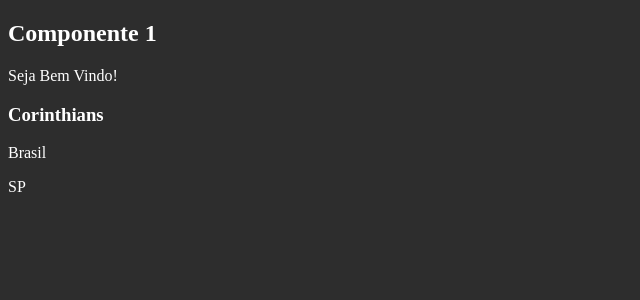
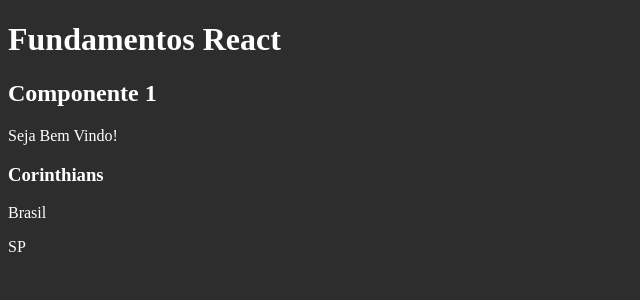
Before and after one commit to Ale-Neves/Curso-React-Redux-Fundamentos, a React (Create React App) app in the folder fundamentos-react/: page / in a window 1280 px wide. Shown: the top 300 px of the page, without its empty margins (0-640 px from the left). Built offline with nearby package versions, Linux system fonts and the light colour scheme.

Commit message:
Criando Componente App.

```diff
--- /dev/null
+++ b/fundamentos-react/src/App.jsx
@@ -0,0 +1,13 @@
+import React from 'react';
+import Primeiro from './components/basicos/Primeiro'
+import ComParametro from './components/basicos/ComParametro'
+
+export default () => {
+  return(
+    <div id='app'>
+      <h1>Fundamentos React</h1>
+      <Primeiro />
+      <ComParametro time="Corinthians" nacionalidade="Brasil" estado="SP" />
+    </div>
+  );
+}
--- a/fundamentos-react/src/index.js
+++ b/fundamentos-react/src/index.js
@@ -1,13 +1,5 @@
 import ReactDOM from 'react-dom'
-import React from 'react'
+import App from './App'
 import './index.css'
-import Primeiro from './components/basicos/Primeiro'
-import ComParametro from './components/basicos/ComParametro'
 
-ReactDOM.render(
-  <div>
-    <Primeiro />
-    <ComParametro time="Corinthians" nacionalidade="Brasil" estado="SP" />
-  </div>,
-  document.getElementById('root')
-)
+ReactDOM.render(<App />, document.getElementById('root'))
```
